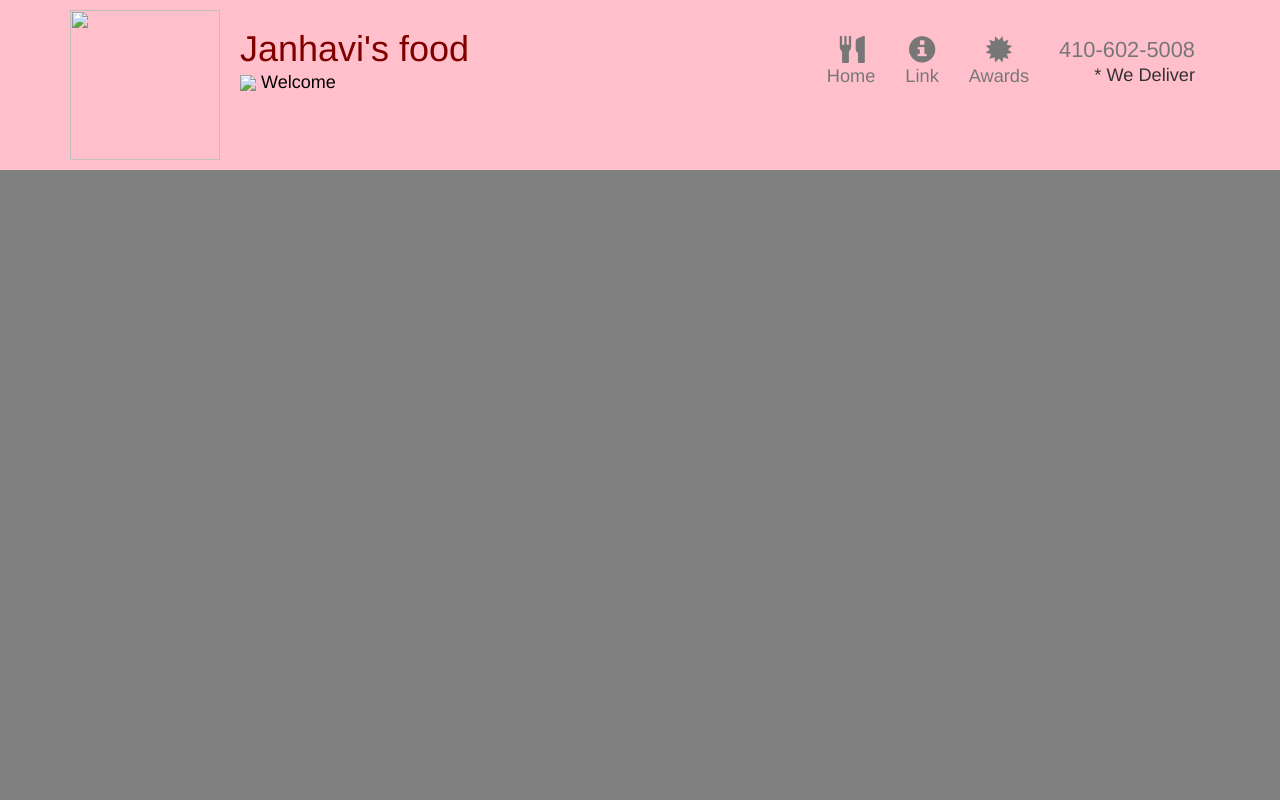
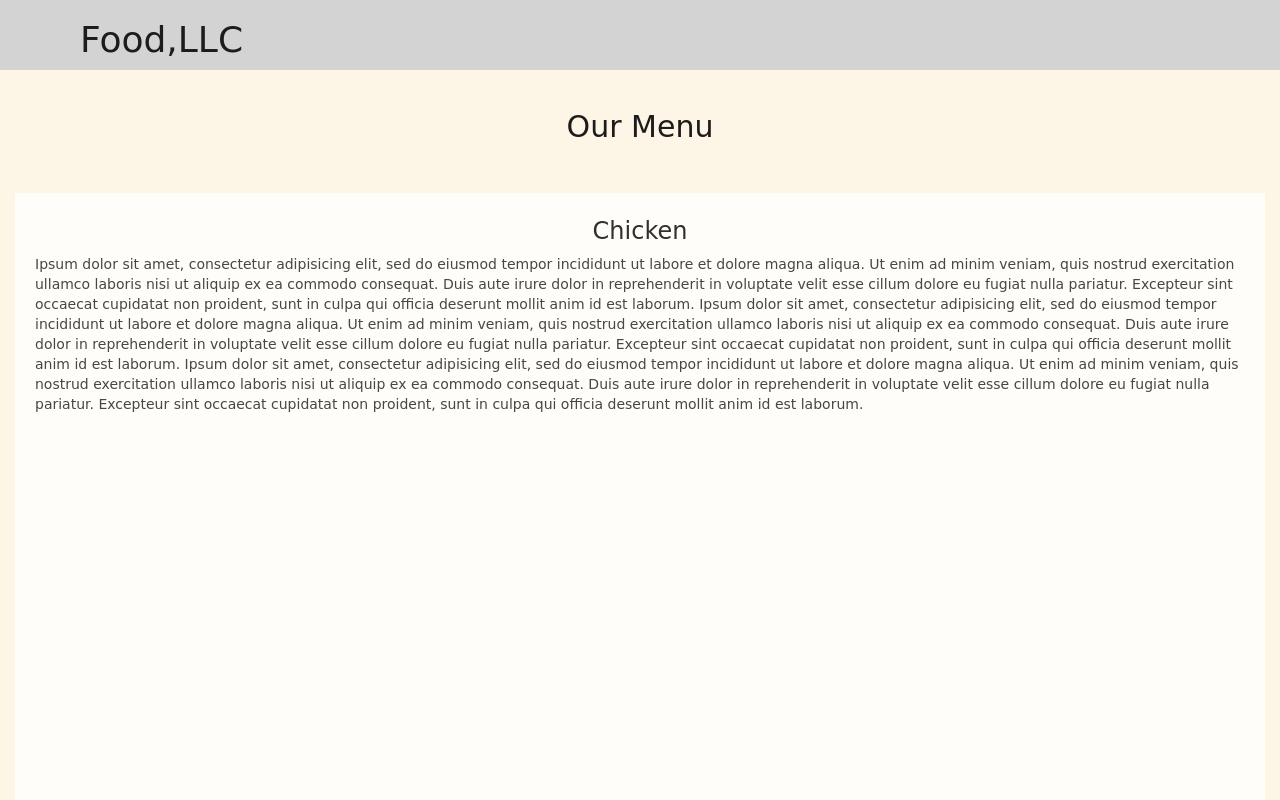
Before and after one commit to janhavi245/Coursera-test, a plain HTML site: page mod3-Solution/index.html in a window 1280 px wide. Shown: the top 800 px of the page. Drawn offline with nearby package versions, Linux system fonts and the light colour scheme.

Commit message:
Mod 3 assignment solution

```diff
--- a/mod3-Solution/css/styles.css
+++ b/mod3-Solution/css/styles.css
@@ -48,7 +48,7 @@
   width: 20px;
   height: 20px;
 }*/
-
+/*
 body {
   background-color: gray;
 }
@@ -127,3 +127,83 @@ font-size: 30px;
     margin-top: 50px;
   }
  }
+ */
+
+ body{
+  background-color: #FDF5E6;
+  color: #1C1C1BFF;
+  font-family: Apple Chancery, cursive;
+ }
+
+ #nid {
+  background-color: lightgray;
+  border: 0;
+  border-radius: 0;
+  height: 70px;
+ }
+
+ .navbar-brand h1 {
+  margin: 0;
+  padding-left: 10px;
+  color: #1C1C1BFF;
+  margin-left: 30px;
+ }
+ .navbar-brand a:hover , .navbar-brand a:focus {
+  text-decoration: none;
+ }
+ .navbar-brand {
+  padding: 20px 0 10px;
+ }
+
+ .navbar-default .navbar-toggle {
+margin-top: 20px;
+border: 1.5px solid #1C1C1BFF;
+margin-right: 30px;
+ }
+
+.navbar-default .navbar-toggle .icon-bar {
+  height: 3px;
+  background-color:#1C1C1BFF;
+}
+div#collapsable-nav {
+  width: 100%;
+  margin: 0;
+}
+#list {
+  background-color: white;
+}
+
+#list li {
+  text-align: center;
+  font-size: 20px;
+}
+
+.navbar-default .navbar-nav>li>a {
+  color:#1C1C1BFF;
+}
+#list li a:hover {
+  background-color: darkgrey;
+  color: white;
+}
+#headcon {
+ padding: 0;
+}
+
+#main-content {
+  background-color: white;
+  height: 1000px;
+  margin-top: 50px;
+  margin-bottom: 30px;
+  opacity: 0.8;
+  padding: 5px 20px 20px 20px;
+}
+#main-content>h3 {
+  color: black;
+}
+
+@media (max-width: 767px) {
+  #main {
+margin-top: 90px;
+  }
+
+}
--- a/mod3-Solution/index.html
+++ b/mod3-Solution/index.html
@@ -4,29 +4,21 @@
     <meta charset="utf-8">
     <meta http-equiv="X-UA-Compatible" content="IE=edge">
     <meta name="viewport" content="width=device-width, initial-scale=1">
-    <title>The JKRs</title>
+    <title>Assignment Solution for Module 3</title>
     <link rel="stylesheet" href="css/bootstrap.min.css">
     <link rel="stylesheet" href="css/styles.css">
-    <link href='https://fonts.googleapis.com/css?family=Oxygen:400,300,700' rel='stylesheet' type='text/css'>
-    <link href='https://fonts.googleapis.com/css?family=Lora' rel='stylesheet' type='text/css'>
   </head>
 <body>
   <header>
-   <nav id="navid" class="navbar navbar-default">
-    <div class="container">
-      <div class="navbar-header">
-      <a href="index.html">
-        <div class="pull-left visible-md visible-lg"><img id="logoimg" src="images/restaurant-logo_large.png"></div>
-      </a>
+    <nav id="nid" class="navbar navbar-default">
+      <div class="container" id="headcon">
+        <div class="navbar-header pull-left">
           <div class="navbar-brand">
             <a href="index.html">
-          <h1>Janhavi's food</h1>
-          <img src="images/star-k-logo.png">
-          <span>Welcome</span>
+              <h1>Food,LLC</h1>
             </a>
           </div>
         </div>
-
       <button type="button" class="navbar-toggle collapsed" data-toggle="collapse" data-target="#collapsable-nav" aria-expanded="false">
           <span class="sr-only">Toggle navigation</span>
           <span class="icon-bar"></span>
@@ -35,27 +27,48 @@
       </button>
 
       <div class="collapse navbar-collapse" id="collapsable-nav">
-        <ul class="nav navbar-nav navbar-right" id="list">
+        <ul class="nav navbar-nav navbar-right visible-xs" id="list">
           <li >
-            <a href="#"><span class="glyphicon glyphicon-cutlery"></span><br class="hidden-xs">Home</a>
+            <a href="#">Chicken</a>
           </li>
           <li >
-            <a href="#"><span class="glyphicon glyphicon-info-sign"></span><br class="hidden-xs">Link</a>
+            <a href="#">Beef</a>
           </li>
            <li>
-              <a href="#">
-                <span class="glyphicon glyphicon-certificate"></span><br class="hidden-xs"> Awards</a>
-            </li>
-          <li id="phone" class="hidden-xs">
-              <a href="tel:410-602-5008">
-                <span>410-602-5008</span></a><div>* We Deliver</div>
+            <a href="#">Sushi</a>
           </li>
         </ul>
       </div>
-
       </div>
     </nav>
+
+    <div id="main" class="container col-xs-12">
+      <h2 class="text-center">Our Menu</h2>
+      <section id="main-content" >
+        <h3 class="text-center">Chicken</h3>
+        <p>
+          Ipsum dolor sit amet, consectetur adipisicing elit, sed do eiusmod
+          tempor incididunt ut labore et dolore magna aliqua. Ut enim ad minim veniam,
+          quis nostrud exercitation ullamco laboris nisi ut aliquip ex ea commodo
+          consequat. Duis aute irure dolor in reprehenderit in voluptate velit esse
+          cillum dolore eu fugiat nulla pariatur. Excepteur sint occaecat cupidatat non
+          proident, sunt in culpa qui officia deserunt mollit anim id est laborum. Ipsum dolor sit amet, consectetur adipisicing elit, sed do eiusmod
+          tempor incididunt ut labore et dolore magna aliqua. Ut enim ad minim veniam,
+          quis nostrud exercitation ullamco laboris nisi ut aliquip ex ea commodo
+          consequat. Duis aute irure dolor in reprehenderit in voluptate velit esse
+          cillum dolore eu fugiat nulla pariatur. Excepteur sint occaecat cupidatat non
+          proident, sunt in culpa qui officia deserunt mollit anim id est laborum. Ipsum dolor sit amet, consectetur adipisicing elit, sed do eiusmod
+          tempor incididunt ut labore et dolore magna aliqua. Ut enim ad minim veniam,
+          quis nostrud exercitation ullamco laboris nisi ut aliquip ex ea commodo
+          consequat. Duis aute irure dolor in reprehenderit in voluptate velit esse
+          cillum dolore eu fugiat nulla pariatur. Excepteur sint occaecat cupidatat non
+          proident, sunt in culpa qui officia deserunt mollit anim id est laborum.
+        </p>
+
+      </section>
+    </div>
   </header>
+
 
   <!-- jQuery (Bootstrap JS plugins depend on it) -->
   <script src="js/jquery-2.1.4.min.js"></script>
```
Lines whose indentation alone changed are shown as unchanged.
